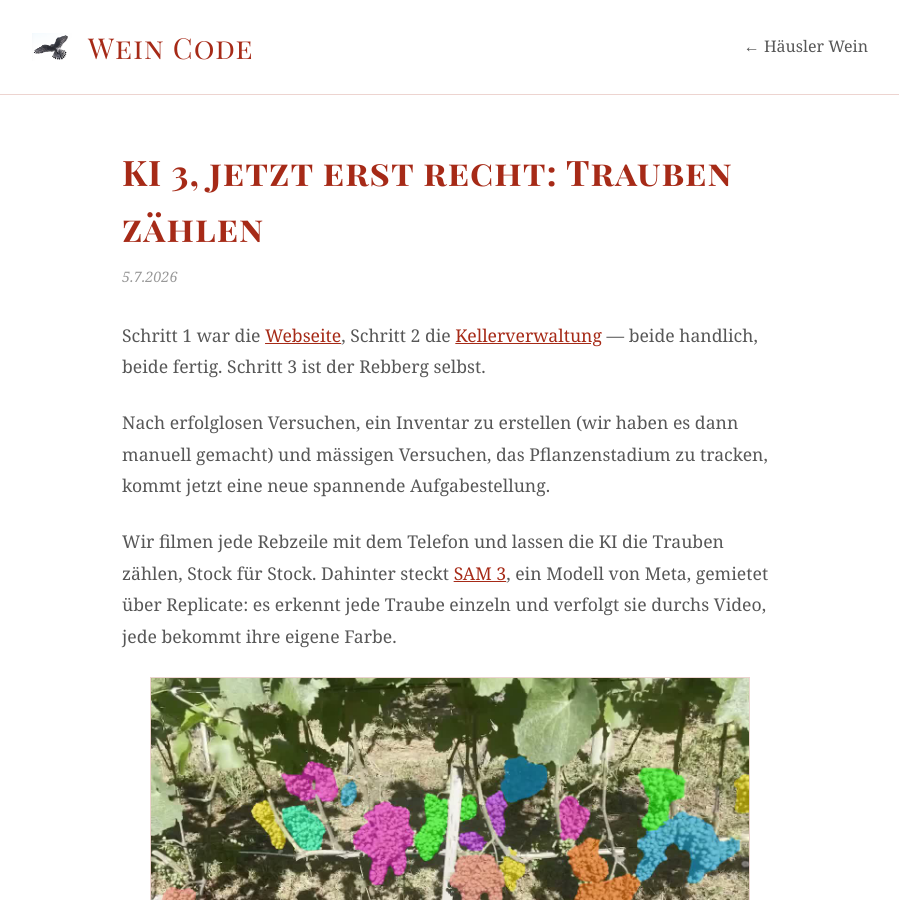
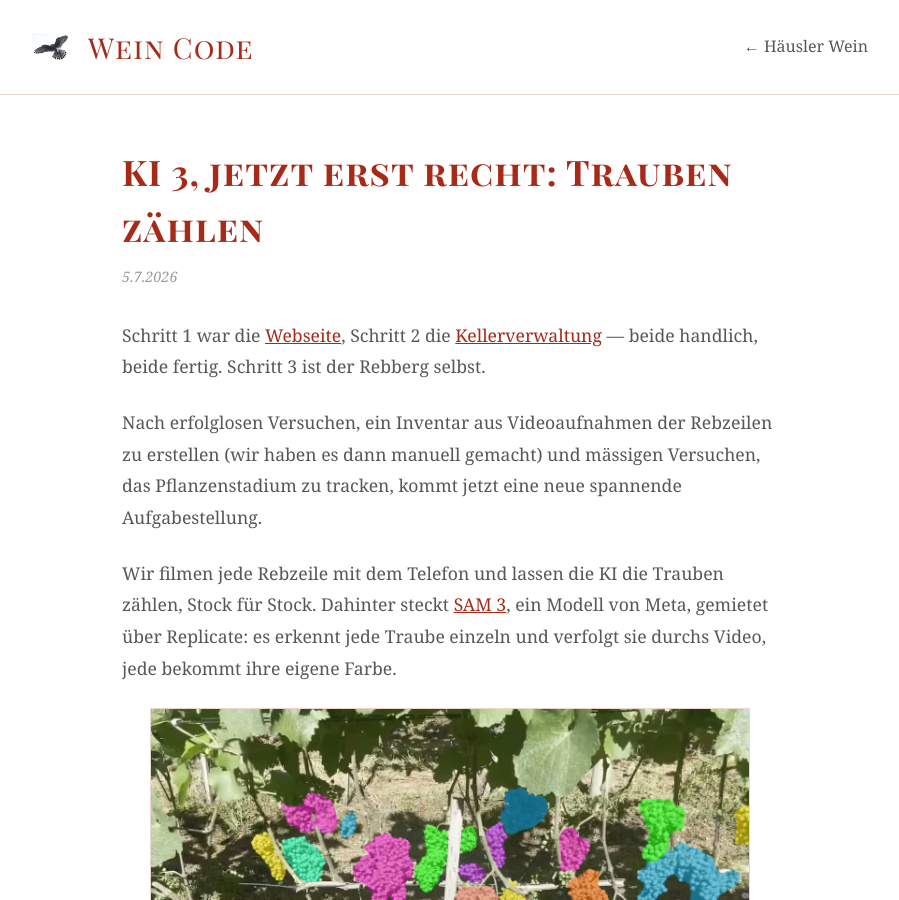
Before and after one commit to github-rha/blog.haeusler-wein, a Jekyll site: the page built from _posts/2026-07-05-schritt-3-trauben-zaehlen.md, in a window 1280 px wide and 900 px high. Shown: the whole window, without its empty margins (190-1089 px from the left). Built offline with Jekyll 4.4.1, drawn with Linux system fonts in a browser that asks for light colours.

Commit message:
updated intro

```diff
--- a/_posts/2026-07-05-schritt-3-trauben-zaehlen.md
+++ b/_posts/2026-07-05-schritt-3-trauben-zaehlen.md
@@ -6,7 +6,7 @@ date: 2026-07-05
 
 Schritt 1 war die [Webseite](/2026/05/15/schritt-1-website/), Schritt 2 die [Kellerverwaltung](/2026/06/28/schritt-2-kellerverwaltung/) — beide handlich, beide fertig. Schritt 3 ist der Rebberg selbst.
 
- Nach erfolglosen Versuchen, ein Inventar zu erstellen (wir haben es dann manuell gemacht) und mässigen Versuchen, das Pflanzenstadium zu tracken, kommt jetzt eine neue spannende Aufgabestellung.
+ Nach erfolglosen Versuchen, ein Inventar aus Videoaufnahmen der Rebzeilen zu erstellen (wir haben es dann manuell gemacht) und mässigen Versuchen, das Pflanzenstadium zu tracken, kommt jetzt eine neue spannende Aufgabestellung.
 
 Wir filmen jede Rebzeile mit dem Telefon und lassen die KI die Trauben zählen, Stock für Stock. Dahinter steckt [SAM 3](https://github.com/facebookresearch/sam3), ein Modell von Meta, gemietet über Replicate: es erkennt jede Traube einzeln und verfolgt sie durchs Video, jede bekommt ihre eigene Farbe.
 
```
